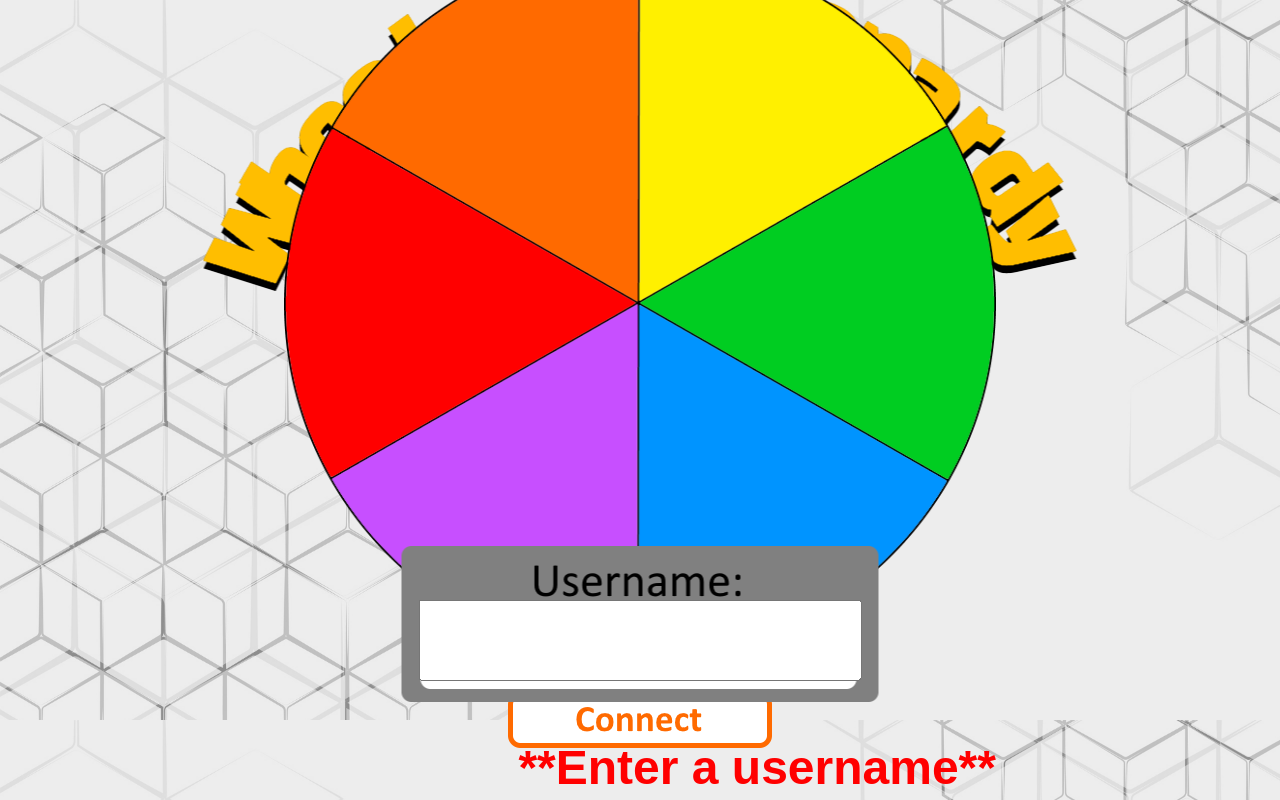
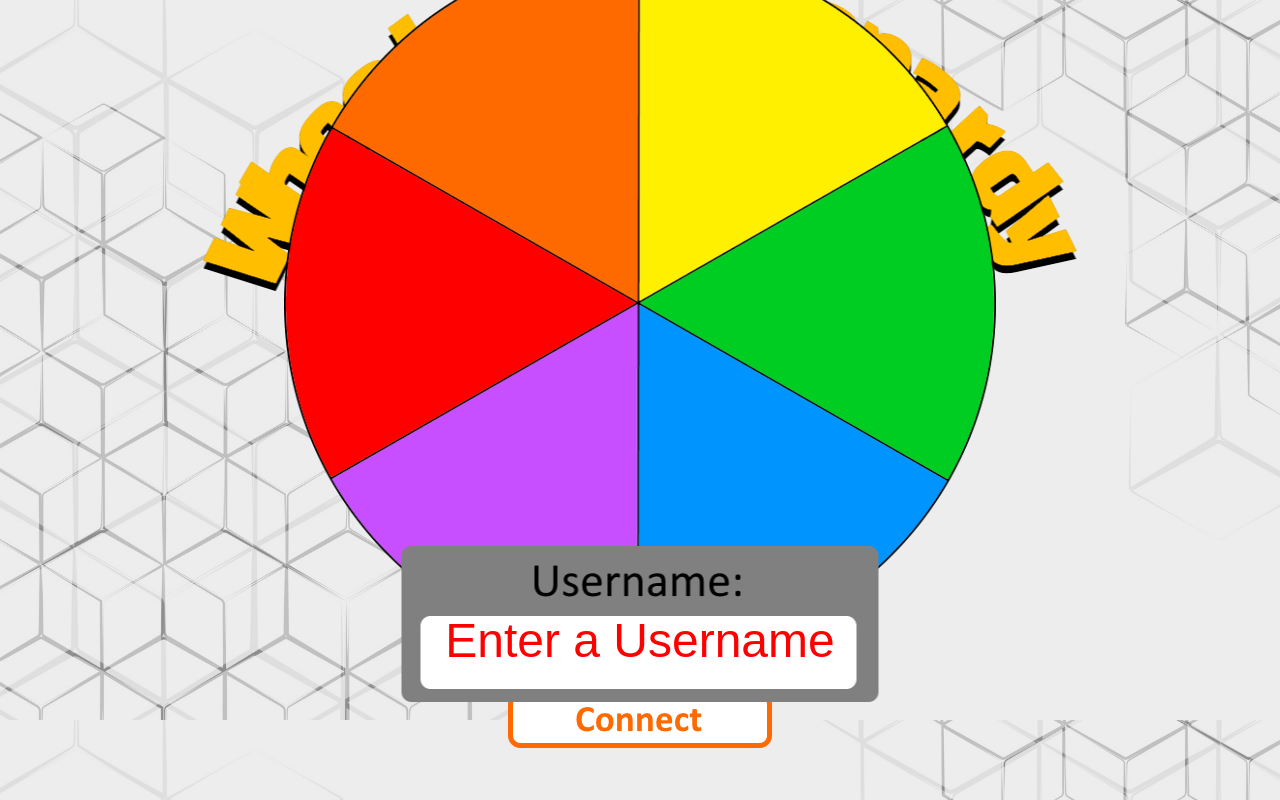
Before and after one commit to kburdic2/jhu-swe-project, a plain HTML site: page userinterface/index.html in a window 1280 px wide. Both pictures are taken after a click on the picture 640 px from the left and 720 px from the top of the page. Shown: the top 800 px of the page. Drawn offline with Linux system fonts and the light colour scheme.

Commit message:
Minor edits to input fields and error checking

```diff
--- a/userinterface/index.html
+++ b/userinterface/index.html
@@ -24,7 +24,6 @@
       <img class="connectButton" id="connectButton" src="assets/ConnectButton.png" />
       <img class="username" id="username" src="assets/UsernameTextEntry.png" />
       <input class='usernameInput' id='usernameInput' type='text'/>
-      <div class="errorUsername" id="errorUsername"><b>**Enter a username**</b></div>
     </div>
     <div id="lobbyScreen">
       <div class="hostMenuLabel"><b>Host Menu</b></div>
--- a/userinterface/script.js
+++ b/userinterface/script.js
@@ -3,6 +3,7 @@
   var playButton = document.getElementById('playButton');
   var spinButton = document.getElementById('spinButton');
   var wheel = document.getElementById('wheel');
+  var usernameInput = document.getElementById("usernameInput");
 
   // Grouped IDs
   var alwaysVisible = document.getElementById("alwaysVisible");
@@ -25,24 +26,35 @@
 
   // Connect Button Pressed
   connectScreenButton.addEventListener('click', () => {
-    usernameInput = document.getElementById("usernameInput");
-    errorUsername = document.getElementById("errorUsername");
 
-    // Validate input
-    if (usernameInput.value.length != 0)
+    // No input
+    if (usernameInput.value.length == 0)
+    {
+      usernameInput.style.color = 'red';
+      usernameInput.value = 'Enter a Username';
+    }
+    // Username too long
+    else if (usernameInput.value.length > 20)
+    {
+      usernameInput.style.color = 'red';
+      usernameInput.value = '1-20 characters';
+    }
+    // Good, non-error-message input
+    else if (usernameInput.style.color != 'red')
     {
       username = usernameInput.value;
-      errorUsername.style.visibility = 'hidden';
       connectScreen.style.visibility = 'hidden';
       lobbyScreen.style.visibility = 'visible';
       playerList.style.visibility = 'visible';
 
       document.getElementById("player3Name").innerHTML = "<b>"+username+"</b>";
     }
-    else
-    {
-      errorUsername.style.visibility = 'visible';
-    }
+  });
+
+  // Check when the user clicks into the username box (Reset the box from error case)
+  usernameInput.addEventListener('click', () => {
+    usernameInput.style.color = 'black';
+    usernameInput.value = '';
   });
 
   // Play Button Pressed
--- a/userinterface/style.css
+++ b/userinterface/style.css
@@ -58,18 +58,9 @@ body {
   font-family: Arial, Helvetica, sans-serif;
   font-size: 3rem;
   text-align:center;
-}
-
-.errorUsername {
-  width: 500px;
-  height: 50px;
-  position: absolute;
-  top: 92.5%;
-  left: 40.5%;
-  color:red;
-  font-family: Arial, Helvetica, sans-serif;
-  font-size: 3rem;
-  visibility: hidden;
+  background:transparent;
+  border-color: transparent;
+  outline:none;
 }
 
 /* Lobby Screen Elements */
@@ -112,6 +103,9 @@ body {
   font-family: Arial, Helvetica, sans-serif;
   font-size: 3rem;
   text-align:center;
+  background:transparent;
+  border-color: transparent;
+  outline:none;
 }
 
 .errorQuestionNumber {
@@ -231,7 +225,6 @@ body {
 }
 
 /* Questions Left Elements */
-
 .questionsLeftBox {
   width: 474px;
   height: 144px;
```
